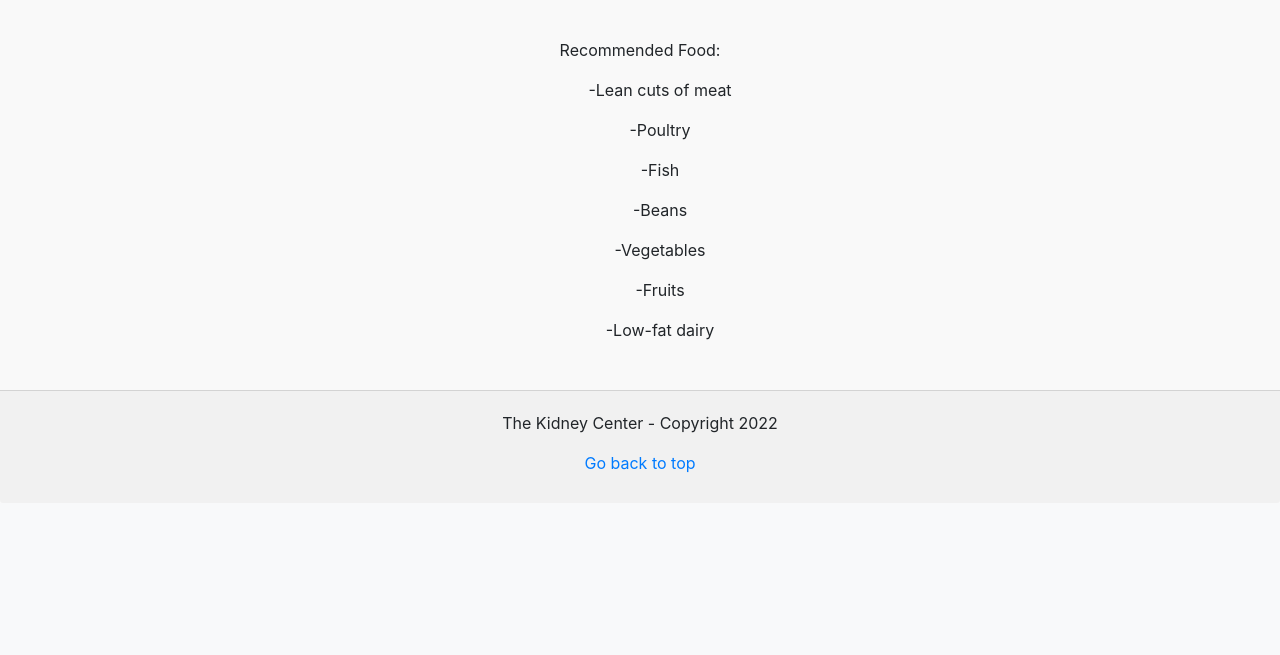
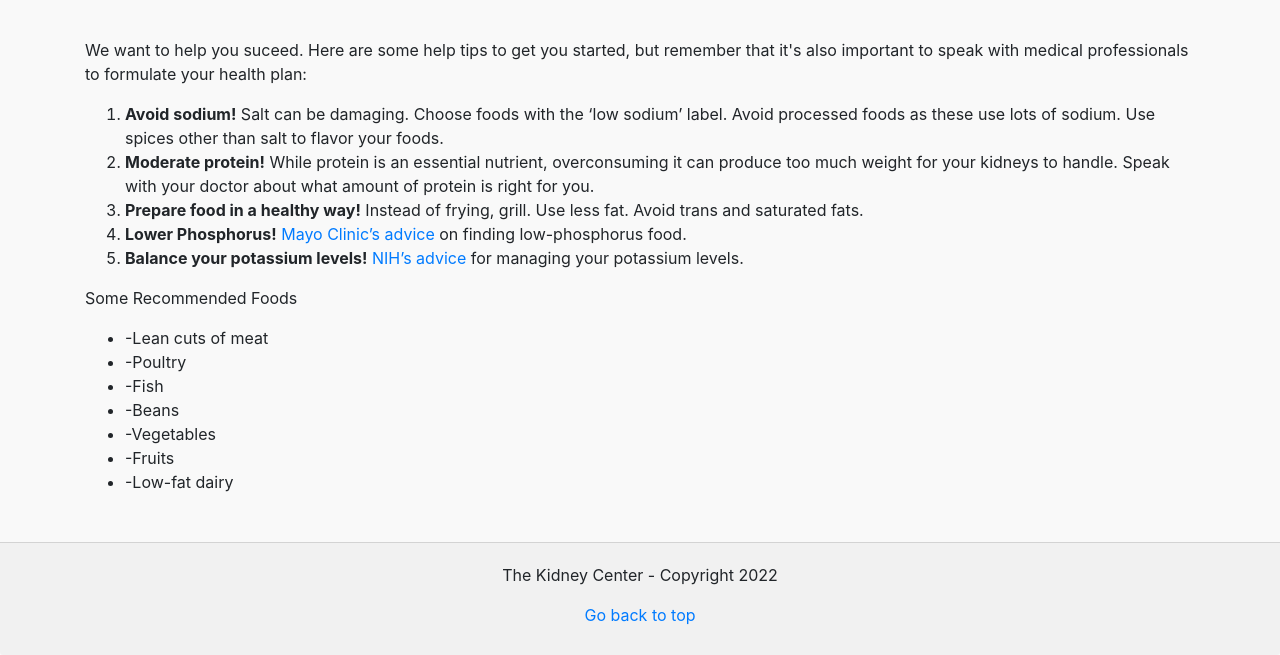
Before and after one commit to nbain00/intex-fall-2022, a Django app: template kidneyproject/templates/personal/index.html in a window 1280 px wide. Shown: the part 422-1077 px from the top of the page. Before the commit the page ends 895 px from the top, so only its background shows below. Run offline with Django 4.2, Linux system fonts and the light colour scheme; the template is opened without the code that fills it, so the values that code supplies are empty; a map, chart or similar area stays blank; some libraries are stand-ins or nearby versions.

Commit message:
changes to homepage

```diff
--- a/kidneyproject/templates/personal/index.html
+++ b/kidneyproject/templates/personal/index.html
@@ -181,15 +181,28 @@
         </script>
     </div>
     </div>
-    <div>
-        <p> Recommended Food:
-            <ul>-Lean cuts of meat</ul>
-            <ul>-Poultry</ul>
-            <ul>-Fish</ul>
-            <ul>-Beans</ul>
-            <ul>-Vegetables</ul>
-            <ul>-Fruits</ul>
-            <ul>-Low-fat dairy</ul>
+    <div style="text-align: left">
+        <p>We want to help you suceed.  Here are some help tips to get you started, but remember
+            that it's also important to speak with medical professionals to formulate your health plan:
+        </p>
+        <ol>
+            <li><b>Avoid sodium!</b>  Salt can be damaging.  Choose foods with the ‘low sodium’ label.  Avoid processed foods as these use lots of sodium.  Use spices other than salt to flavor your foods.</li>
+            <li><b>Moderate protein!</b>  While protein is an essential nutrient, overconsuming it can produce too much weight for your kidneys to handle.  Speak with your doctor about what amount of protein is right for you.</li>
+            <li><b>Prepare food in a healthy way!</b>  Instead of frying, grill.  Use less fat.  Avoid trans and saturated fats.</li>
+            <li><b>Lower Phosphorus!</b>  <a href="https://www.mayoclinic.org/diseases-conditions/chronic-kidney-disease/expert-answers/food-and-nutrition/faq-20058408#:~:text=Check%20food%20labels%20carefully%20%20%20%20Higher,sour%20%20...%20%205%20more%20rows%20">Mayo Clinic’s advice</a> on finding low-phosphorus food.</li>
+            <li><b>Balance your potassium levels!</b>  <a href="https://www.niddk.nih.gov/-/media/Files/Health-Information/Health-Professionals/Kidney-Disease/PotassiumTipsforPeopleCKD_EN.pdf"> NIH’s advice</a> for managing your potassium levels.</li>
+            </ol>
+
+        <p> Some Recommended Foods
+            <ul>
+            <li>-Lean cuts of meat</li>
+            <li>-Poultry</li>
+            <li>-Fish</li>
+            <li>-Beans</li>
+            <li>-Vegetables</li>
+            <li>-Fruits</li>
+            <li>-Low-fat dairy</li>
+            </ul>
         </p>
     </div>
 </body>
```
